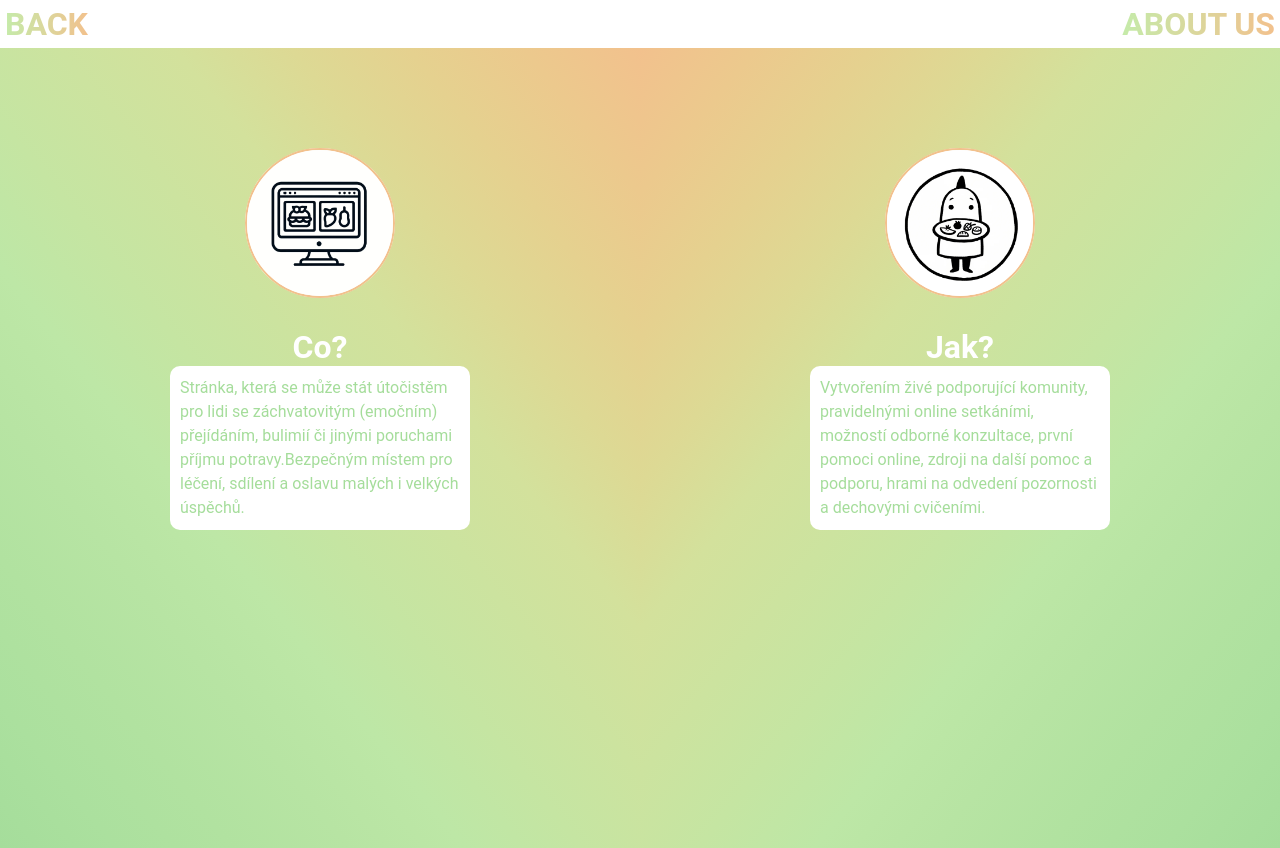
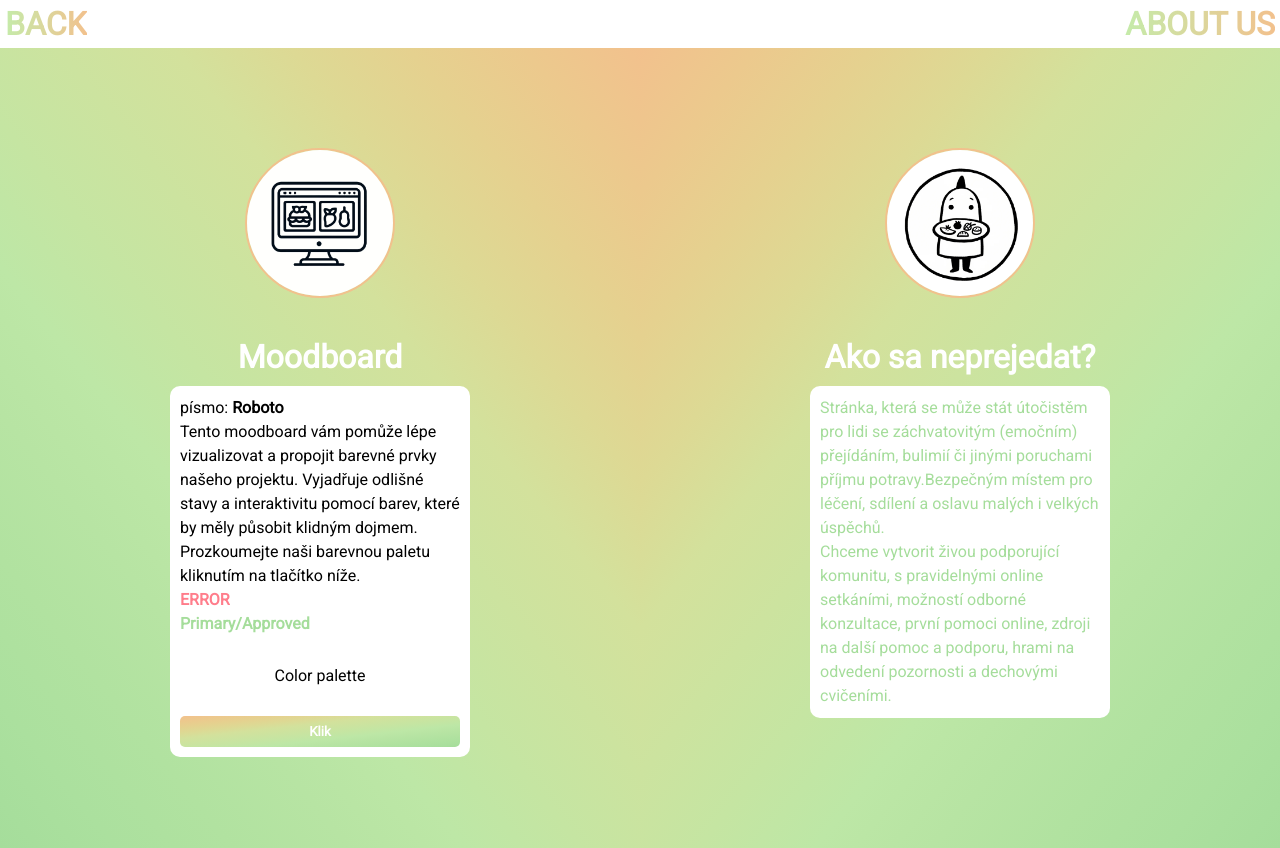
Before and after one commit to alice-ves/o-projektu, a plain HTML site: page our-project.html in a window 1280 px wide. Drawn offline with Linux system fonts and the light colour scheme; a script that the page names is missing.

Commit message:
pridami moodboardu a JS

```diff
--- a/our-project.html
+++ b/our-project.html
@@ -5,11 +5,12 @@
     <meta name="viewport" content="width=device-width, initial-scale=1.0" />
     <title>About us</title>
     <link rel="stylesheet" href="style.css" />
+    <link
+      href="https://fonts.googleapis.com/css2?family=Carter+One&family=Roboto&display=swap"
+      rel="stylesheet"
+    />
     <script type="module" src="script.js"></script>
-    <script
-      src="https://kit.fontawesome.com/8ab6bfbf4e.js"
-      crossorigin="anonymous"
-    ></script>
+
   </head>
   <body>
     <div class="container-project">
@@ -27,7 +28,26 @@
             <img src="images/web.jpeg" alt="obrazek webu s jidlem" />
           </div>
           <div class="container__heading">
-            <h1 class="heading-button">Co?</h1>
+            <h1 class="heading-button">Moodboard
+            </h1>
+          </div>
+          <div class="container__moodboard">
+
+            <p>písmo: <strong>Roboto</strong></p>
+            <p>Tento moodboard vám pomůže lépe vizualizovat a propojit barevné prvky našeho projektu. Vyjadřuje odlišné stavy a interaktivitu pomocí barev, které by měly působit klidným dojmem. </p><p>Prozkoumejte naši barevnou paletu kliknutím na tlačítko níže. </p>
+            <p class="error">ERROR</p>
+            <p class="approved">Primary/Approved</p>
+            <div class="color-palette">Color palette</div>
+            <button class="palette-button">Klik</button>
+          </div>
+        </div>
+
+        <div class="projectQ2-profile">
+          <div class="container__image">
+            <img src="images/Food.jpg" alt="symbol komunity" />
+          </div>
+          <div class="container__heading">
+            <h1 class="heading-button">Ako sa neprejedat?</h1>
           </div>
           <div class="container__text hidden">
             <div class="container__paragraph">
@@ -35,26 +55,10 @@
                 Stránka, která se může stát útočistěm pro lidi se záchvatovitým
                 (emočním) přejídáním, bulimií či jinými poruchami příjmu
                 potravy.Bezpečným místem pro léčení, sdílení a oslavu malých i
-                velkých úspěchů.
-              </p>
-            </div>
-          </div>
-        </div>
-
-        <div class="projectQ2-profile">
-          <div class="container__image">
-            <img src="images/Food.jpg" alt="szmbol komunity" />
-          </div>
-          <div class="container__heading">
-            <h1 class="heading-button">Jak?</h1>
-          </div>
-          <div class="container__text hidden">
-            <div class="container__paragraph">
-              <p>
-                Vytvořením živé podporující komunity, pravidelnými online
-                setkáními, možností odborné konzultace, první pomoci online,
-                zdroji na další pomoc a podporu, hrami na odvedení pozornosti a
-                dechovými cvičeními.
+                velkých úspěchů. </p><p>Chceme vytvorit živou podporující komunitu, s
+                pravidelnými online setkáními, možností odborné konzultace,
+                první pomoci online, zdroji na další pomoc a podporu, hrami na
+                odvedení pozornosti a dechovými cvičeními.</p>
               </p>
             </div>
           </div>
--- /dev/null
+++ b/script.js
@@ -0,0 +1,30 @@
+const colors = [
+  '#A5DD9B',
+  '#C5EBAA',
+  '#F6F193',
+  '#F2C18D',
+  '#3E6990',
+  '#FF7D8B',
+  '#FFD885',
+  '#D7A151',
+];
+
+const button = document.querySelector('.palette-button');
+const divPalette = document.querySelector('.color-palette');
+const divText = document.querySelector('.color-palette').textContent;
+const letters = divText.split('');
+
+const changeLetter = () => {
+  divPalette.textContent = '';
+  letters.forEach((letter) => {
+    const span = document.createElement('span');
+    span.textContent = letter;
+    span.style.fontSize = `${Math.floor(Math.random() * 60) + 10}px`;
+    span.style.color = colors[Math.floor(Math.random() * colors.length)];
+    divPalette.appendChild(span);
+  });
+};
+
+button.addEventListener('click', () => {
+  changeLetter();
+});
--- a/style.css
+++ b/style.css
@@ -4,7 +4,8 @@
   --yellow: #F6F193;
   --nude: #F2C18D;
   --text: black;
-  --text-contrast: white
+  --text-contrast: white;
+  --error: #FF7D8B;
 }
 
 * {
@@ -66,6 +67,7 @@ html {
     justify-content: center;
     align-items: center;
     width: 100%;
+    height: 100vh;
   }
 
   .container__about-us,
@@ -105,6 +107,11 @@ html {
   height: 100%;
 }
 
+
+.container__heading {
+  padding: 10px;
+}
+
 .alice-profile,
 .gabriela-profile,
 .projectQ1-profile,
@@ -134,7 +141,7 @@ html {
 .container__image {
   max-width: 150px;
   max-height: 150px;
-  background-color: white;
+
   border-radius: 50%;
   margin-top: 80px;
   margin-bottom: 30px;
@@ -152,12 +159,52 @@ html {
   display: flex;
   flex-direction: column;
   align-items: center;
+
+}
+
+.container__moodboard {
+  width: 300px;
+  display: flex;
+  flex-direction: column;
+  background-color: white;
+  border-radius: 10px;
+  padding: 10px;
+  color: black;
+  line-height: 1.5;
+}
+
+.error {
+  color: var(--error);
+  font-weight: bolder;
+}
+
+.approved {
+  color: var(--green);
+  font-weight: bolder
+}
+
+.color-palette {
+  display: flex;
+  align-items: center;
+  justify-content: center;
+  height: 50px;
+  padding: 40px;
+}
+
+.palette-button {
+  padding: 8px;
+  border: none;
+  border-radius: 5px;
+  color: white;
+  font-weight: bold;
+  background-image: linear-gradient(to left top, #a5dd9b, #abe09e, #b1e2a0, #b7e4a3, #bde7a6, #c5e5a2, #cce39f, #d3e19c, #ddd994, #e5d18f, #ecc98d, #f2c18d);
 }
 
 .container__paragraph {
-  background-color: white;
+
   width: 300px;
   color: #A5DD9B;
+  background-color: white;
   border-radius: 10px;
   padding: 10px;
   line-height: 1.5;
@@ -177,7 +224,6 @@ html {
   .container-aboutUs__profiles,
   .container-project__profiles {
     flex-direction: column;
-
   }
 
   .alice-profile,
@@ -191,4 +237,3 @@ html {
     background-image: linear-gradient(to right bottom, #a5dd9b, #abe09e, #b1e2a0, #b7e4a3, #bde7a6, #c5e5a2, #cce39f, #d3e19c, #ddd994, #e5d18f, #ecc98d, #f2c18d);
   }
 }
-}
```
Also changed, not shown: about-us.html (+4 -1 lines), index.html (+4 -0 lines).
